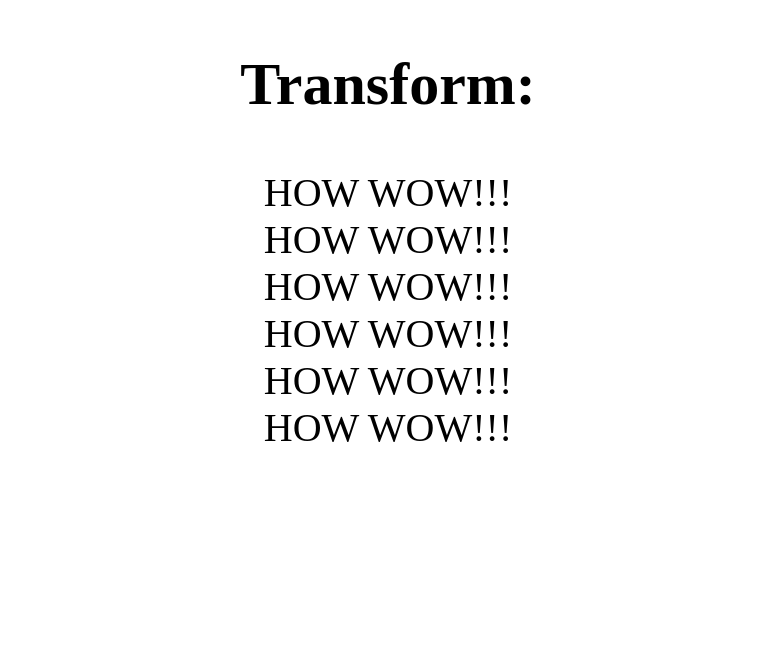
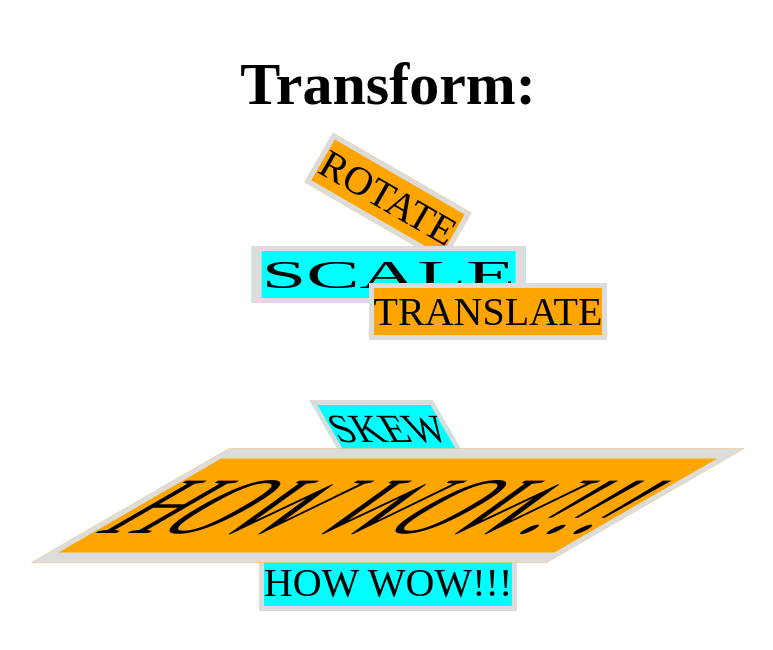
Before and after one commit to Xellzii/PROJECTS, a plain HTML site: page 4(CSS)/3/index.html in a window 1280 px wide. Shown: the whole page, without its empty margins (252-1025 px from the left). Drawn offline with Linux system fonts and the light colour scheme.

Commit message:
4-add-4(images)

```diff
--- a/4(CSS)/3/index.html
+++ b/4(CSS)/3/index.html
@@ -9,15 +9,13 @@
 <body>
     <main>
         <section>
-            <div class="div-base">
                 <h1>Transform:</h1>
+                <div>ROTATE</div>
+                <div>SCALE</div>
+                <div>TRANSLATE</div>
+                <div>SKEW</div>
                 <div>HOW WOW!!!</div>
                 <div>HOW WOW!!!</div>
-                <div>HOW WOW!!!</div>
-                <div>HOW WOW!!!</div>
-                <div>HOW WOW!!!</div>
-                <div>HOW WOW!!!</div>
-            </div>
         </section>
     </main>
 </body>
--- a/4(CSS)/3/style.css
+++ b/4(CSS)/3/style.css
@@ -3,7 +3,32 @@ html{
 }
 section:first-child{
     text-align: center;
+    margin: 10px auto;
+    width: 500px;
 }
-.div-base{
-
+div{
+    margin: 20px auto;
+    border: 5px solid gainsboro;
+    width: fit-content;
 }
+div:nth-of-type(even){
+    background-color: aqua;
+}
+div:nth-of-type(odd){
+    background-color: orange;
+}
+div:nth-of-type(1){
+    transform: rotate(30deg);
+}
+div:nth-of-type(2){
+    transform: scale(2,1);
+}
+div:nth-of-type(3){
+    transform: translate(100px,-40px);
+}
+div:nth-of-type(4){
+    transform: skew(30deg);
+}
+div:nth-of-type(5){
+    transform: scale(2,2) skew(-60deg);
+}
--- /dev/null
+++ b/4(CSS)/4(images)/style.css
@@ -0,0 +1,13 @@
+section{
+background: center/20% no-repeat url(https://images.unsplash.com/photo-1785155964371-1917d882efde?q=80&w=464&auto=format&fit=crop&ixlib=rb-4.1.0&ixid=M3wxMjA3fDB8MHxwaG90by1wYWdlfHx8fGVufDB8fHx8fA%3D%3D) cyan;
+width: 80%;
+height: 500px;
+margin: 50px auto;
+text-align: center;
+padding-top: 30px;
+font-size: 20px;
+font-style: italic;
+}
+h1{
+
+}
```
Also changed, not shown: 4(CSS)/4(images)/index.html (added, +16 -0 lines).
